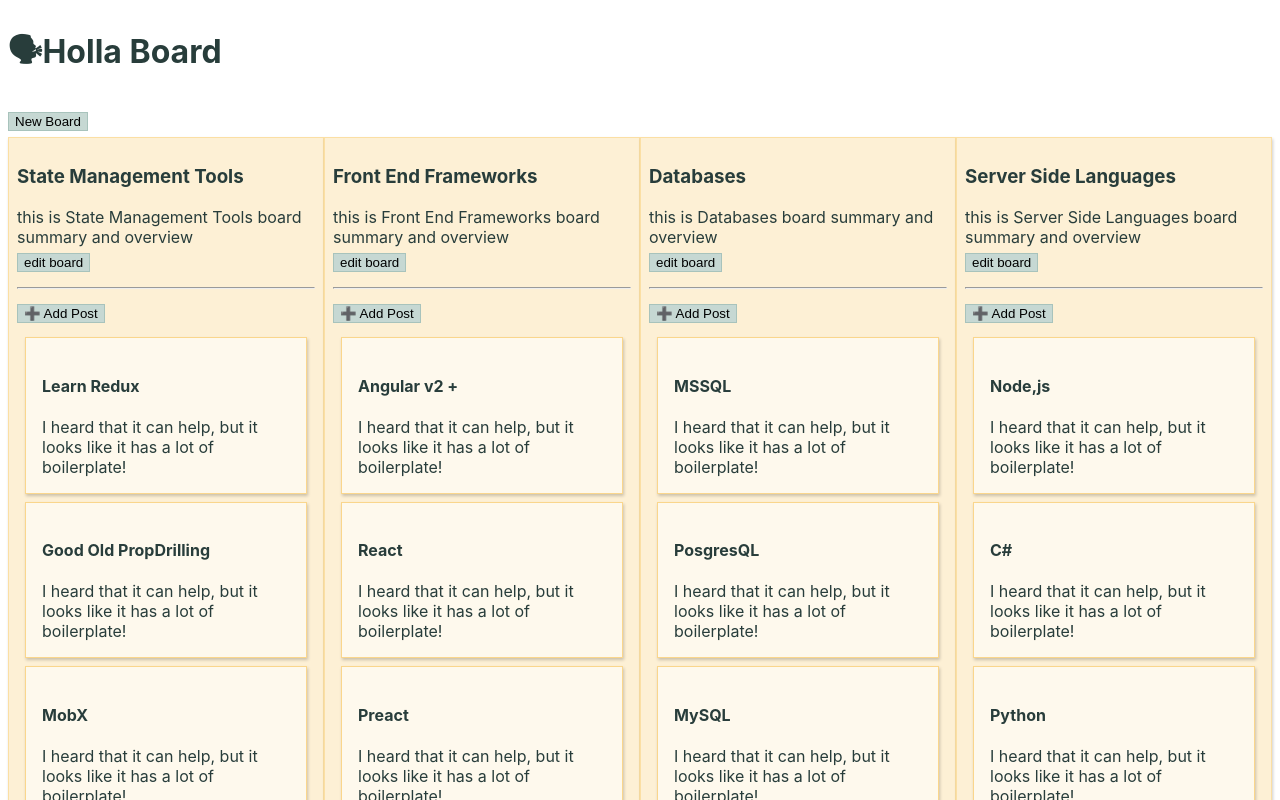
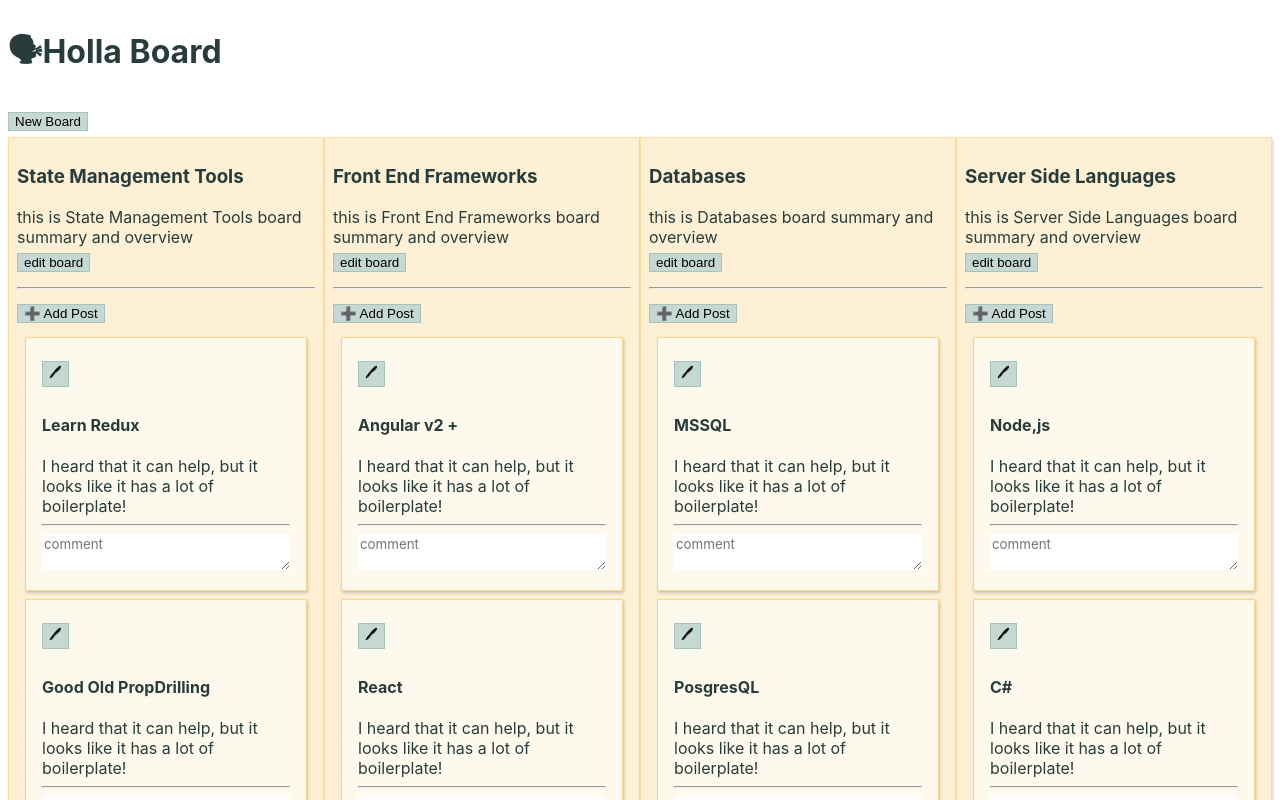
Before and after one commit to gingerwilliams/redux-apps, a React app: page / in a window 1280 px wide. Shown: the top 800 px of the page. Built offline with nearby package versions, Linux system fonts and the light colour scheme; the HTML template or start-up script is replaced by a standard one.

Commit message:
styles and markup tweaks

```diff
--- a/src/components/Post.js
+++ b/src/components/Post.js
@@ -1,11 +1,16 @@
 import React from "react";
 
 const Post = ({ post }) => {
-    console.log(post);
+    // console.log(post);
     return (
         <li className="Post">
+            <button>🖊</button>
             <h4>{post.title}</h4>
             <a>{post.body}</a>
+
+            <hr />
+            <textarea placeholder="comment" />
+            {/* add a comment */}
         </li>
     );
 };
--- a/src/index.scss
+++ b/src/index.scss
@@ -47,13 +47,20 @@
 }
 
 body,
-input {
+input,
+textarea {
     color: $font-color;
     font-family: -apple-system, BlinkMacSystemFont, "Segoe UI", "Roboto",
         "Oxygen", "Ubuntu", "Cantarell", "Fira Sans", "Droid Sans",
         "Helvetica Neue", sans-serif;
     -webkit-font-smoothing: antialiased;
     -moz-osx-font-smoothing: grayscale;
+    border: 0;
+}
+
+input[type="text"],
+textarea {
+    width: 100%;
 }
 ul {
     margin: 0;
```
